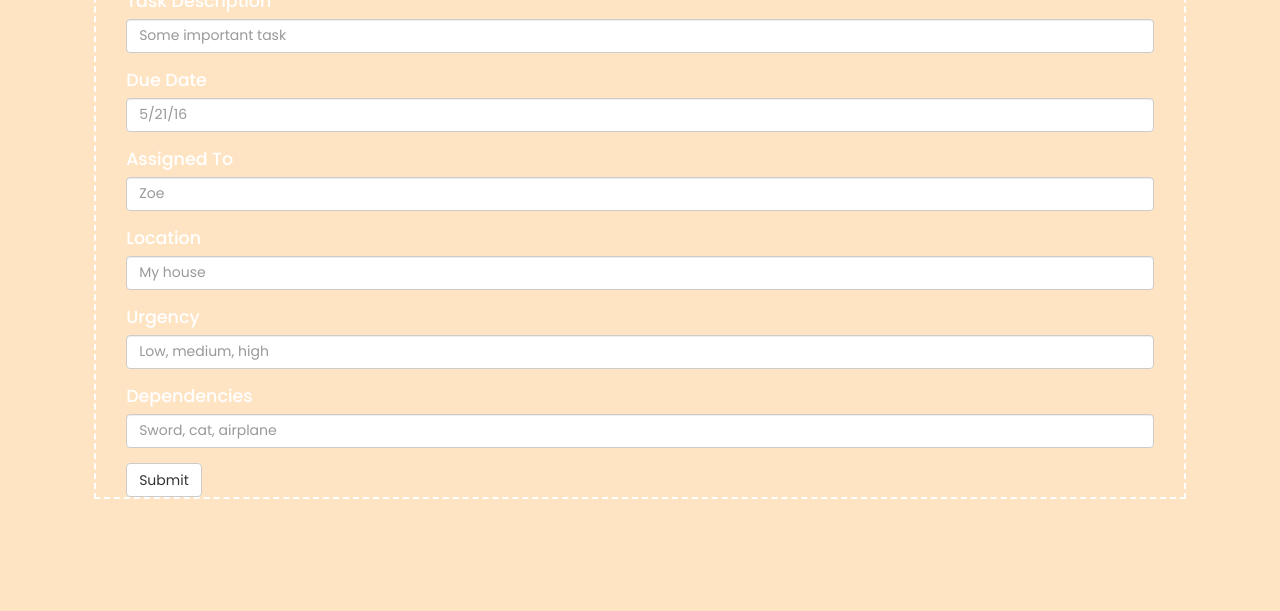
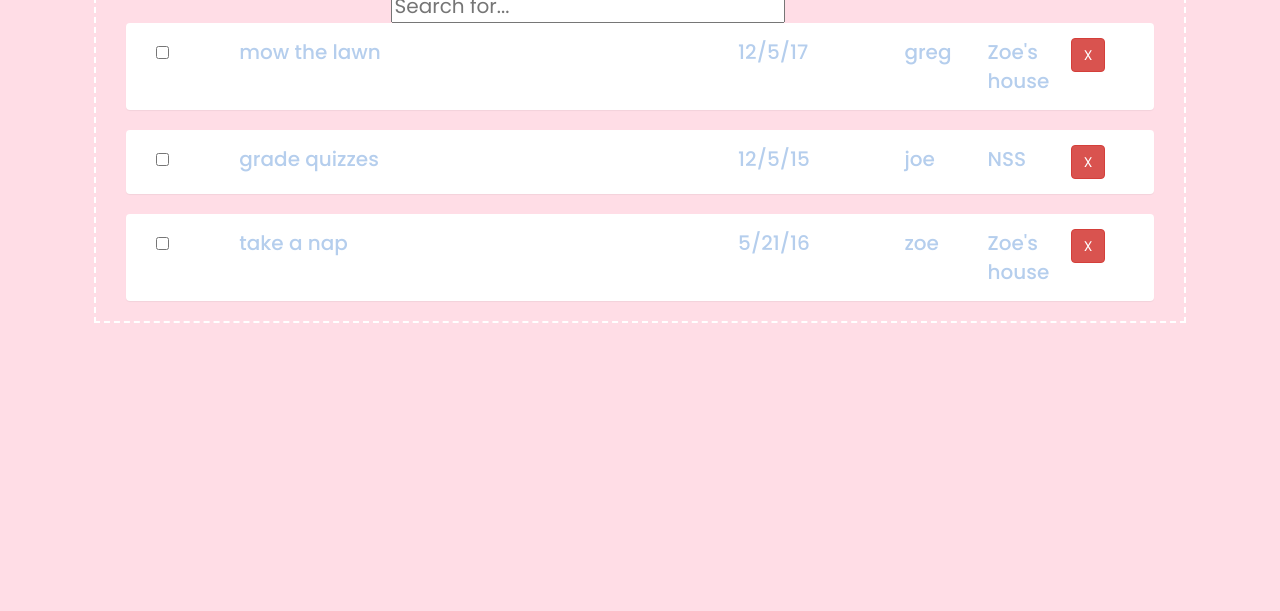
Before and after one commit to abidina/ng-todo-demo, a plain HTML site: page index.html in a window 1280 px wide. Shown: the part 189-800 px from the top of the page. Drawn offline with nearby package versions, Linux system fonts and the light colour scheme.

Commit message:
angular filter (yowza)

```diff
--- a/app/app.js
+++ b/app/app.js
@@ -1,5 +1,3 @@
-// console.log("hello");
-
 var app = angular.module("TodoApp", []);
 
 app.controller("NavCtrl", function($scope) {
@@ -8,7 +6,7 @@ app.controller("NavCtrl", function($scope) {
 
 app.controller("TodoCtrl", function($scope) {
   $scope.welcome = "hello";
-  $scope.showListView = false;
+  $scope.showListView = true;
   $scope.task= "";
   $scope.newTask = {};
 
@@ -59,7 +57,6 @@ app.controller("TodoCtrl", function($scope) {
     $scope.newTask.isCompleted = false;
     $scope.newTask.id = $scope.items.length;
     $scope.items.push($scope.newTask);
-    console.log("tasks", $scope.items);
     $scope.newTask = "";
   };
 });
--- a/index.html
+++ b/index.html
@@ -41,7 +41,30 @@
       <div class="col-xs-10 col-xs-offset-1 main-container">
         <div class="col-xs-12" ng-show="showListView">
           <h1>Todo List</h1>
+          <div class="row">
+            <div class="col-xs-6 col-xs-offset-3">
+              <input type="text" placeholder="Search for..." ng-model="searchText" />
             </div>
+          </div>
+            <div ng-repeat="thingy in items | filter: searchText">
+              <div class="panel panel-default">
+                <div class="panel-body">
+                <div class="col-xs-1"><input type="checkbox" name=""/></div>
+                  <div class="col-xs-6">{{thingy.task}}</div>
+                  <div class="col-xs-2">{{thingy.dueDate}}</div>
+                  <div class="col-xs-1">{{thingy.assignedTo}}</div>
+                  <div class="col-xs-1">{{thingy.location}}</div>
+                  <div class="col-xs-1"><button class="btn btn-danger">X</button></div>
+                </div>
+              </div>
+
+            </div>
+
+
+        </div>
+
+
+
         <div class="col-xs-12" ng-show="!showListView">
           <h1>New Todo</h1>
             <form>
--- a/sass/main.scss
+++ b/sass/main.scss
@@ -1,10 +1,12 @@
-$lobster: bisque;
+$lobster: #FFDDE6;
 $white: white;
+$palebluecolor: #B5CEED;
 
 body {
   background-color: $lobster;
   color: $white;
   font-family: 'Poppins', sans-serif;
+  font-size: 2em;
 }
 
 .main-container {
@@ -12,12 +14,20 @@ body {
 }
 
 h1 {
-  color: #B5CEED;
+  color: $palebluecolor;
   font-weight: 700;
   text-align: center;
 }
 
 label {
   font-weight: 500;
-  font-size: 1.25em;
 }
+
+input {
+  color: $palebluecolor;
+}
+.panel {
+  color: $palebluecolor;
+  border: none;
+  font-weight: 500;
+}
```
Also changed, not shown: styles/main.css. Lines whose indentation alone changed are shown as unchanged.
